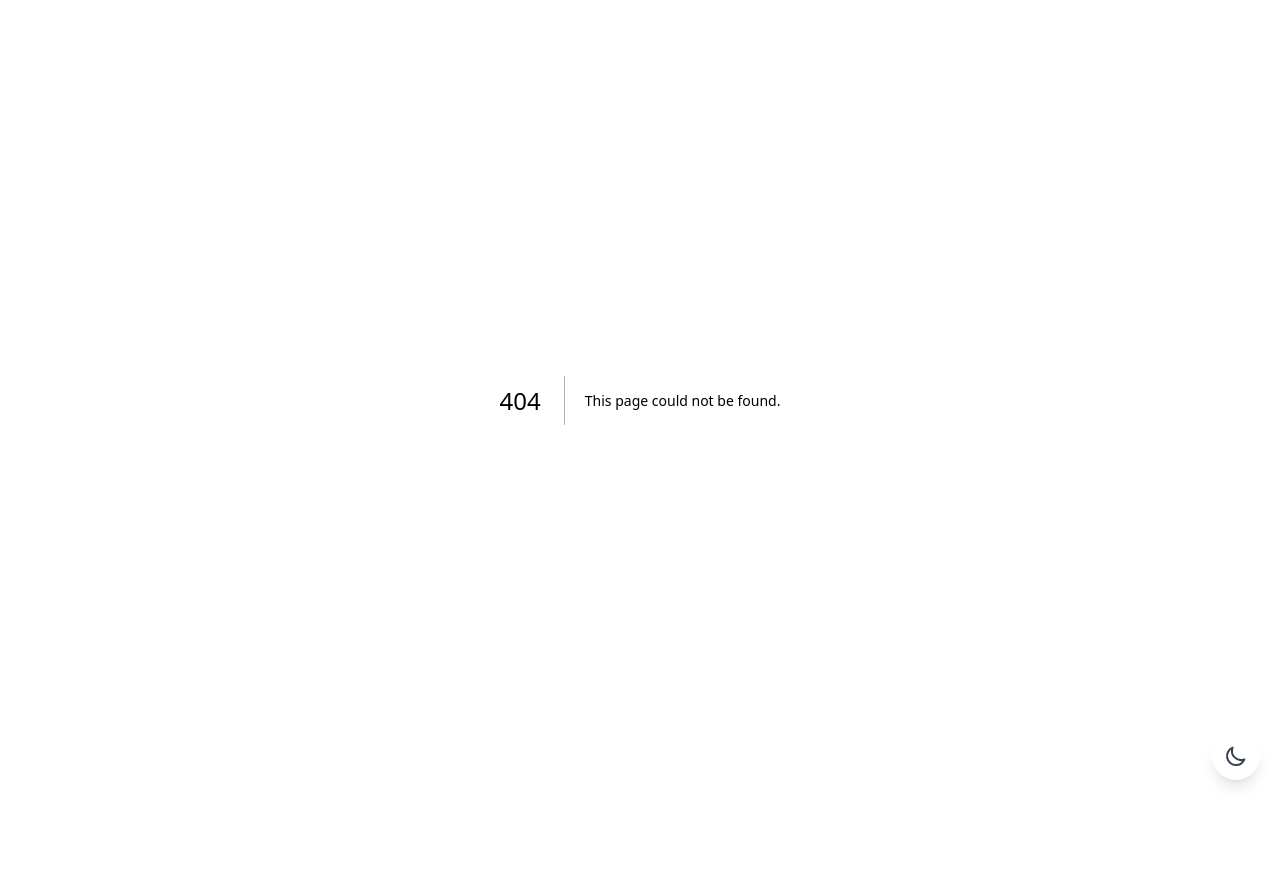
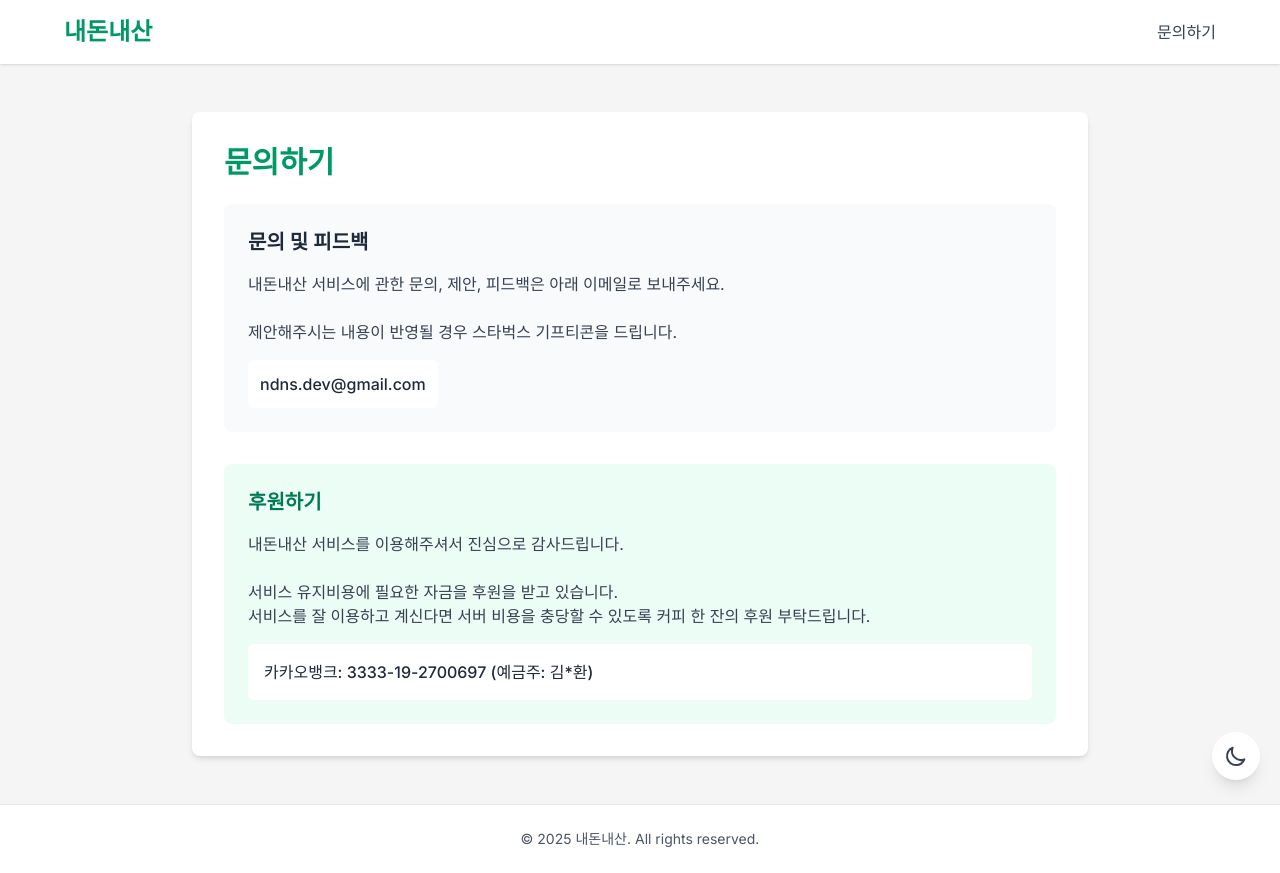
Before and after one commit to ndns-dev/ndns-front, a Next.js app: page /contact in a window 1280 px wide. Before the commit this address had no page. Before the commit the page ends 800 px from the top, so only its background shows below. Built offline with nearby package versions, Linux system fonts and the light colour scheme.

Commit message:
feat: 문의하기

```diff
--- /dev/null
+++ b/src/app/contact/page.tsx
@@ -0,0 +1,72 @@
+"use client";
+
+import { Header } from "@/components/common/header.component";
+
+export default function ContactPage() {
+  return (
+    <div className="flex flex-col min-h-screen">
+      <Header />
+
+      <main className="flex-grow flex flex-col items-center px-4 py-12">
+        <div className="w-full max-w-4xl mx-auto">
+          <div className="bg-white dark:bg-gray-800 rounded-lg shadow-md p-8">
+            <h1 className="text-3xl font-bold text-emerald-600 dark:text-emerald-400 mb-6">
+              문의하기
+            </h1>
+
+            <div className="space-y-8">
+              <div className="bg-gray-50 dark:bg-gray-700/50 p-6 rounded-lg">
+                <h2 className="text-xl font-semibold text-gray-800 dark:text-gray-200 mb-4">
+                  문의 및 피드백
+                </h2>
+                <p className="text-gray-700 dark:text-gray-300 mb-4">
+                  내돈내산 서비스에 관한 문의, 제안, 피드백은 아래 이메일로
+                  보내주세요.
+                  <br />
+                  <br />
+                  제안해주시는 내용이 반영될 경우 스타벅스 기프티콘을 드립니다.
+                </p>
+                <button
+                  className="bg-white dark:bg-gray-700 p-3 rounded-md inline-block
+                    hover:bg-gray-100 dark:hover:bg-gray-600
+                    transition-colors duration-200 cursor-pointer"
+                  onClick={() => window.open("mailto:ndns.dev@gmail.com")}
+                >
+                  <p className="font-medium text-gray-800 dark:text-gray-200">
+                    ndns.dev@gmail.com
+                  </p>
+                </button>
+              </div>
+
+              <div className="bg-emerald-50 dark:bg-emerald-900/30 p-6 rounded-lg">
+                <h2 className="text-xl font-semibold text-emerald-700 dark:text-emerald-400 mb-4">
+                  후원하기
+                </h2>
+                <p className="text-gray-700 dark:text-gray-300 mb-4">
+                  내돈내산 서비스를 이용해주셔서 진심으로 감사드립니다.
+                  <br />
+                  <br />
+                  서비스 유지비용에 필요한 자금을 후원을 받고 있습니다.
+                  <br />
+                  서비스를 잘 이용하고 계신다면 서버 비용을 충당할 수 있도록
+                  커피 한 잔의 후원 부탁드립니다.
+                </p>
+                <div className="bg-white dark:bg-gray-700 p-4 rounded-md">
+                  <p className="text-gray-800 dark:text-gray-200 font-medium">
+                    카카오뱅크: 3333-19-2700697 (예금주: 김*환)
+                  </p>
+                </div>
+              </div>
+            </div>
+          </div>
+        </div>
+      </main>
+
+      <footer className="py-6 bg-white dark:bg-gray-800 border-t border-gray-200 dark:border-gray-700">
+        <div className="container mx-auto px-4 text-center text-sm text-gray-600 dark:text-gray-400">
+          © 2025 내돈내산. All rights reserved.
+        </div>
+      </footer>
+    </div>
+  );
+}
```
